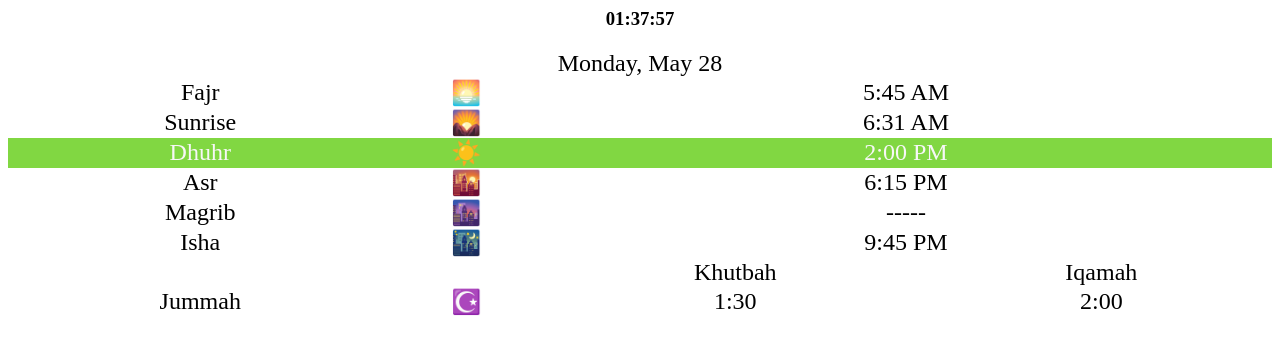
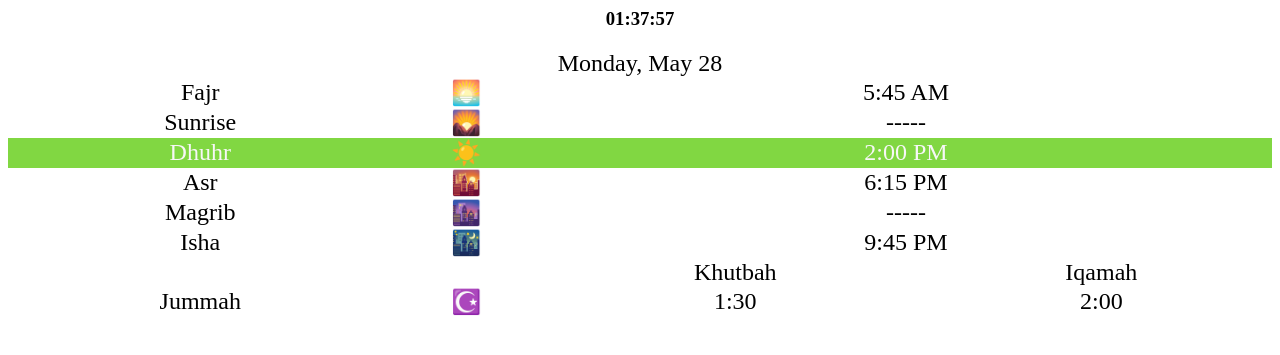
Before and after one commit to tra38/tra38.github.io, a Jekyll site: the page countdown_timer/index.html, which Jekyll copies as it is, in a window 1280 px wide. Shown: the top 355 px of the page. Built offline with Jekyll 4.4.1, drawn with Linux system fonts in a browser that asks for light colours.

Commit message:
Dynamically update sunrise times

```diff
--- a/countdown_timer/index.html
+++ b/countdown_timer/index.html
@@ -51,10 +51,12 @@ table.myTable {
         </tr>
 
 
-        <tr value="06:31" class="salah">
+        <tr value="06:31" class="salah sunriseTableRow">
           <td><center>Sunrise</center></td>
           <td><center>🌄</center></td>
-          <td colspan="2"><center>6:31 AM</center></td>
+          <td colspan="2">
+            <center class="sunriseTableTime">6:31 AM</center>
+          </td>
         </tr>
 
         <tr value="14:00" class="salah">
```
Also changed, not shown: other parts of countdown_timer/index.html (+5 -1 lines).
